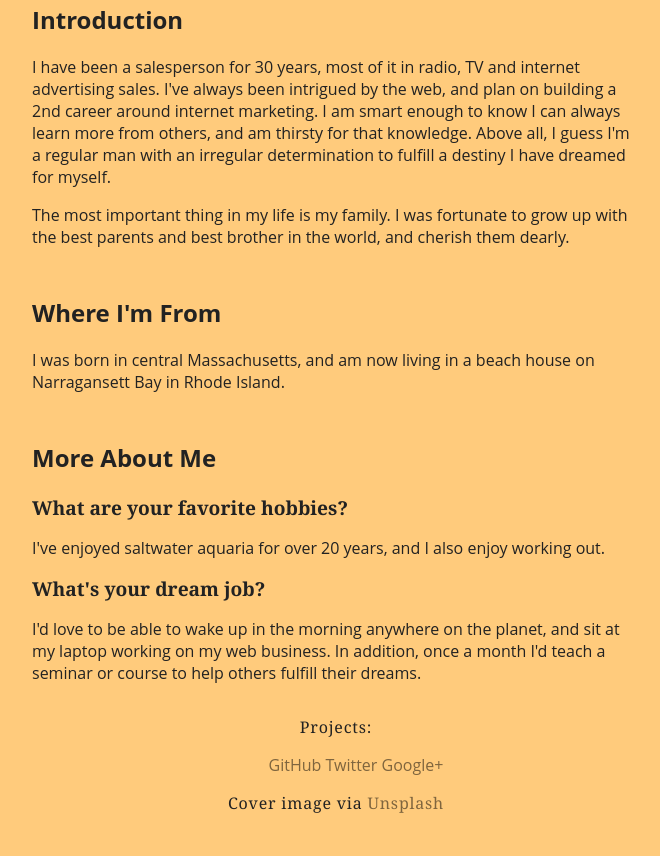
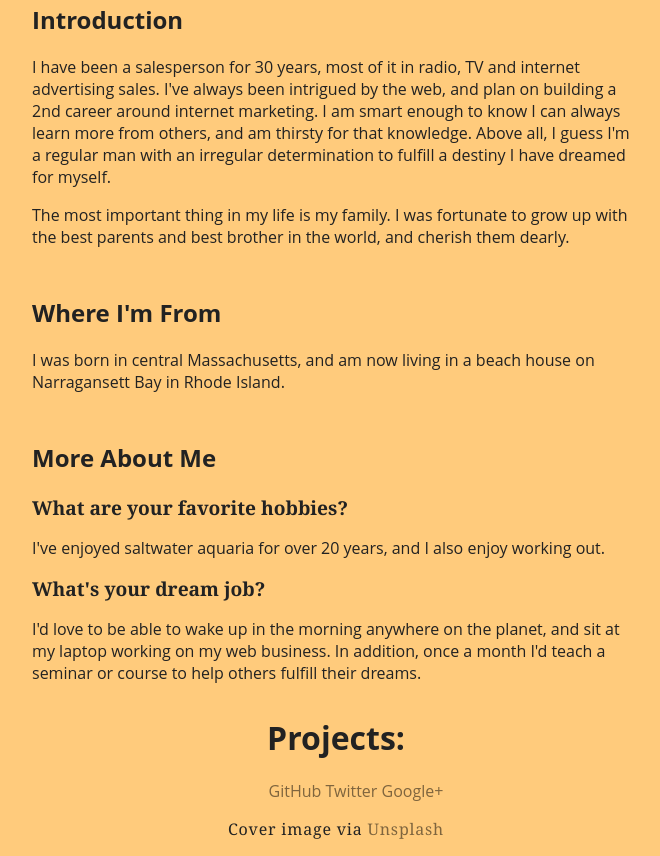
Before and after one commit to steve-mm/steve-mm-portfolio, a plain HTML site: page index.html in a window 1280 px wide. Shown: the part 515-1371 px from the top of the page, without its empty margins (304-964 px from the left). Before the commit the page ends 1345 px from the top, so only its background shows below. Drawn offline with Linux system fonts and the light colour scheme.

Commit message:
add header

```diff
--- a/index.html
+++ b/index.html
@@ -26,7 +26,7 @@
         <p>I'd love to be able to wake up in the morning anywhere on the planet, and sit at my laptop working on my web business. In addition, once a month I'd teach a seminar or course to help others fulfill their dreams.     </p>
     </section>
     <footer class="content-footer">
-        <p>Projects:</p>
+        <h1>Projects:</h1>
             <ul class="social">
             <li><a style="color: #7F653E; text-decoration: none" href="_INSERT_GITHUB_URL_HERE_">GitHub</a></li>
             <li><a style="color: #7F653E; text-decoration: none"  href="_INSERT_TWITTER_URL_HERE_">Twitter</a></li>
```
